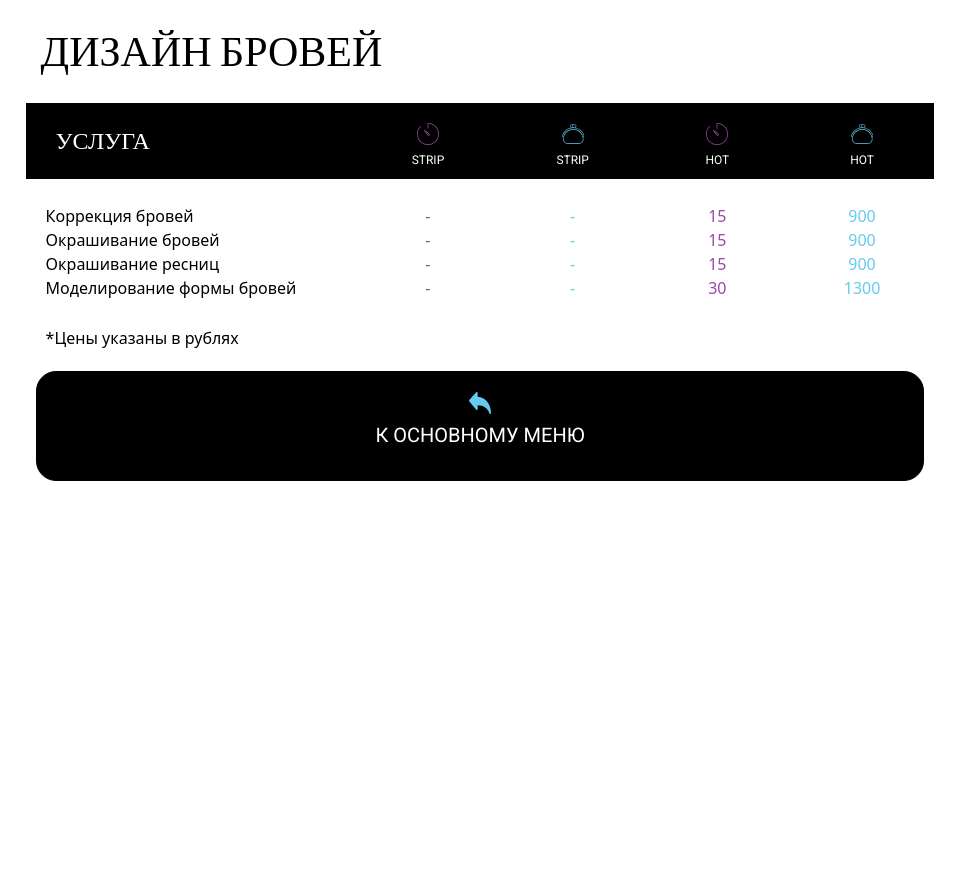
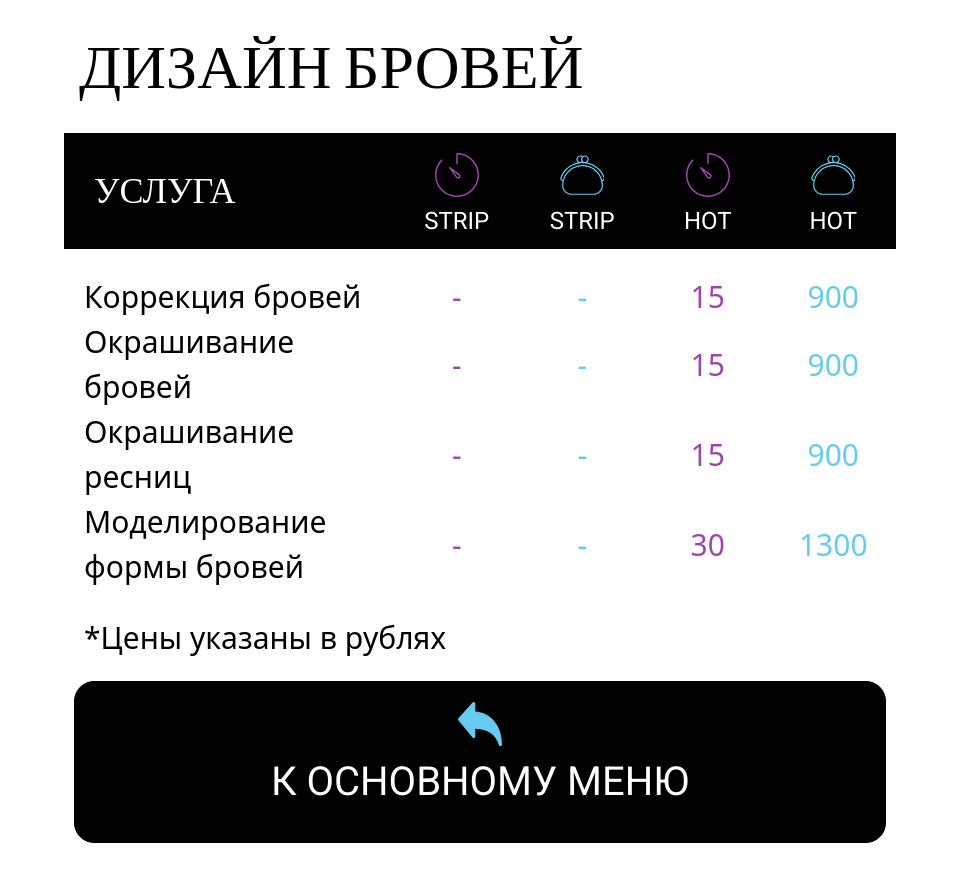
Before and after one commit to SpecialAgentOne/wg, a plain HTML site: page brows.html in a window 1280 px wide. Shown: the whole page, without its empty margins (0-971 px from the left). Drawn offline with nearby package versions, Linux system fonts and the light colour scheme.

Commit message:
Adjusted size of elements and some position fixes

```diff
--- a/css/style.css
+++ b/css/style.css
@@ -1,7 +1,7 @@
 body {
     max-width: 960px;
-    padding-left: 2%;
-    padding-right: 2%;
+    padding-left: 5%;
+    padding-right: 5%;
 }
 
 table {
@@ -17,12 +17,13 @@ tr {
 #main-title {
     font-family: 'EB Garamond', serif;
     color: black;
-    font-size: 42px;
+    font-size: 62px;
     padding: 20px 0px 0px 15px;
 }
 
 .time {
     color: #9c48aaff;
+    font-size: 30px;
     font-weight: 500;
     text-align: center;
     padding-top: 1px;
@@ -31,6 +32,7 @@ tr {
 
 .money {
     color: #66cbeeff;
+    font-size: 30px;
     font-weight: 500;
     text-align: center;
     padding-top: 1px;
@@ -45,14 +47,14 @@ tr {
 
 .menu-bar {
   padding: 20px;
-  font-size: 20px !important;
+  font-size: 40px !important;
   border: 1px solid black;
   border-radius: 20px;
 }
 
 .menu-bar:hover {
   padding: 20px;
-  font-size: 20px !important;
+  font-size: 40px !important;
   border: 1px solid darkgray;
   border-radius: 20px;
 }
@@ -71,7 +73,7 @@ tr {
 
 #gender {
     font-family: 'EB Garamond', serif;
-    font-size: 24px;
+    font-size: 36px;
     color: white;
     background-color: black;
     text-align: left;
@@ -79,8 +81,8 @@ tr {
 }
 
 img {
-    width: 22px;
-    height: 22px;
+    width: 44px;
+    height: 44px;
     display: block;
     margin-left: auto;
     margin-right: auto;
@@ -89,24 +91,34 @@ img {
 .row__service {
     color: black;
     font-weight: 700;
+    font-size: 28px;
     padding-top: 20px;
     padding-bottom: 5px;
     padding-left: 20px;
 }
 
 .service {
-    color: black;
-    font-weight: 400;
-    padding-top: 1px;
-    padding-bottom: 1px;
-    padding-left: 20px;
+  display: inline;
+  padding: $padding;
+  color: black;
+  font-size: 30px;
+  font-weight: 400;
+  padding-top: 1px;
+  padding-bottom: 1px;
+  padding-left: 20px;
+  padding-right: 0;
+  -webkit-box-decoration-break: clone;
+  -ms-box-decoration-break: clone;
+  -o-box-decoration-break: clone;
+  box-decoration-break: clone;
+  text-align: left;
 }
 
 .menu-main-title {
   text-align: center;
   font-family: 'EB Garamond', serif;
   color: black;
-  font-size: 42px;
+  font-size: 84px;
   padding: 20px 0px 0px 15px;
 }
 
@@ -118,7 +130,7 @@ img {
     font-family: 'Roboto', sans-serif;;
     color: white;
     font-weight: 200;
-    font-size: 12px;
+    font-size: 24px;
     text-align: center;
     margin: 20px 10px 0px 10px;
 }
```
Also changed, not shown: wax.html (+3 -11 lines).
